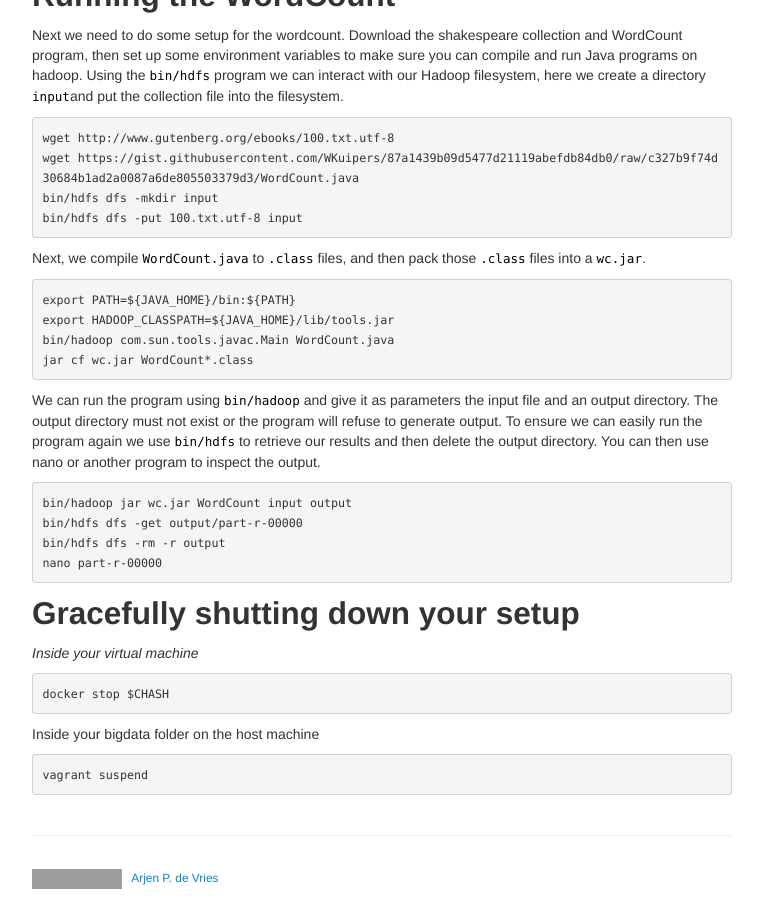
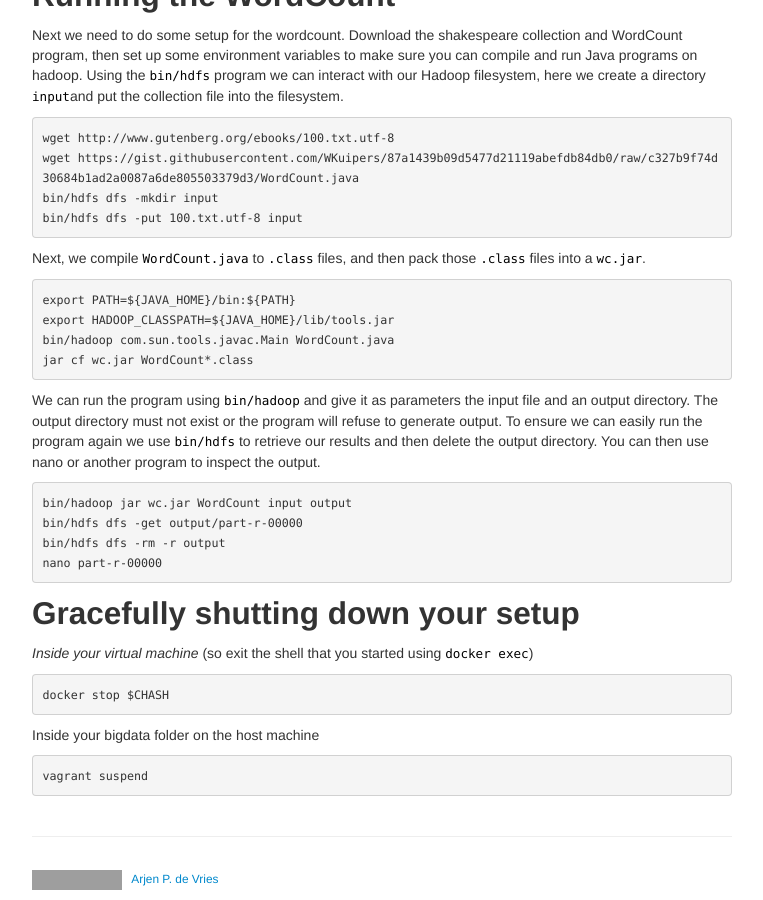
Before and after one commit to Thelukepet/course, a Jekyll site: the page built from background/exact.md, in a window 1280 px wide and 900 px high, scrolled down 2042 px. Shown: the whole window, without its empty margins (258-1021 px from the left). Built offline with Jekyll 4.4.1, drawn with Linux system fonts in a browser that asks for light colours; our own code applies the rules of GitHub Pages for plain Markdown files; grey boxes are pictures that could not be loaded.

Commit message:
Update exact.md
Minor edit to avoid confusion

````diff
--- a/background/exact.md
+++ b/background/exact.md
@@ -118,7 +118,7 @@ nano part-r-00000
 ```
 
 ## Gracefully shutting down your setup
-*Inside your virtual machine*
+*Inside your virtual machine* (so exit the shell that you started using `docker exec`)
 ```Bash
 docker stop $CHASH
 ```
````
